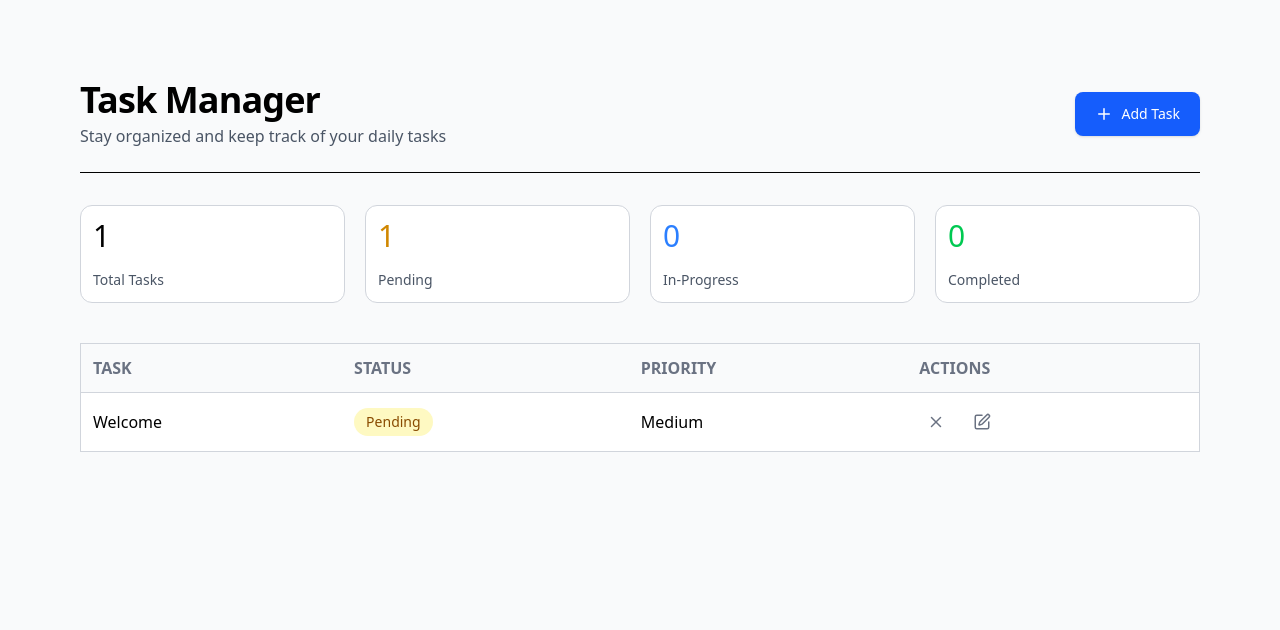
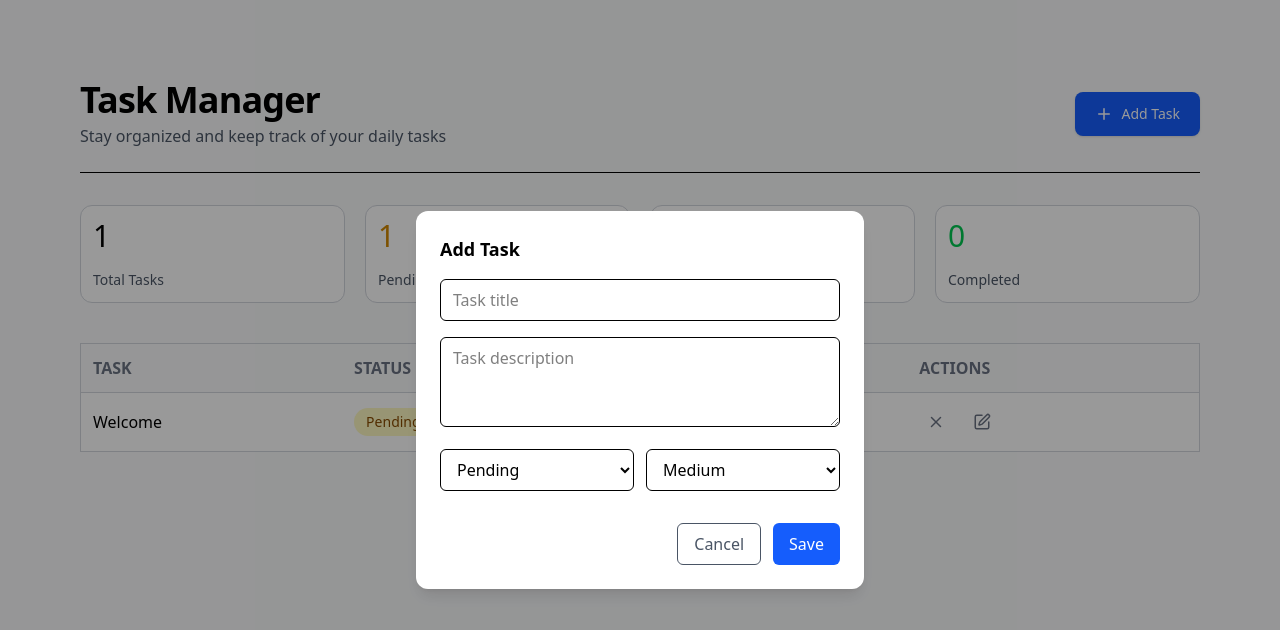
Before and after one commit to Roqeeb-dev/task-manager, a React (Vite) app: page / in a window 1280 px wide. Both pictures are taken after a click on the button "Add Task". Shown: the top 630 px of the page. Built offline with nearby package versions, Linux system fonts and the light colour scheme.

Commit message:
finished the prelim functionality

```diff
--- /dev/null
+++ b/src/components/Modal.tsx
@@ -0,0 +1,128 @@
+import { useEffect, useState } from "react";
+import type { Task } from "../pages/Tasks";
+
+interface ModalProps {
+  isOpen: boolean;
+  onClose: () => void;
+  onSave: (task: Task) => void;
+  initialTask?: Task | null;
+}
+
+const emptyTask: Task = {
+  _id: Date.now(),
+  title: "",
+  description: "",
+  status: "pending",
+  priority: "Medium",
+};
+
+export default function Modal({
+  isOpen,
+  onClose,
+  onSave,
+  initialTask,
+}: ModalProps) {
+  const [details, setDetails] = useState<Task>(emptyTask);
+
+  // Populate form when editing
+  useEffect(() => {
+    if (initialTask) {
+      setDetails(initialTask);
+    } else {
+      setDetails({ ...emptyTask, _id: Date.now() });
+    }
+  }, [initialTask, isOpen]);
+
+  if (!isOpen) return null;
+
+  function handleChange(
+    e: React.ChangeEvent<
+      HTMLInputElement | HTMLTextAreaElement | HTMLSelectElement
+    >,
+  ) {
+    const { name, value } = e.target;
+    setDetails((prev) => ({ ...prev, [name]: value }));
+  }
+
+  function handleSubmit(e: React.FormEvent) {
+    e.preventDefault();
+
+    if (!details.title.trim()) return;
+
+    onSave(details);
+    onClose();
+  }
+
+  return (
+    <div className="fixed inset-0 z-50 flex items-center justify-center bg-black/40">
+      {/* Modal */}
+      <div className="w-full max-w-md rounded-xl bg-white p-6 shadow-lg">
+        <h2 className="mb-4 text-lg font-semibold">
+          {initialTask ? "Edit Task" : "Add Task"}
+        </h2>
+
+        <form onSubmit={handleSubmit} className="space-y-4">
+          <input
+            type="text"
+            name="title"
+            placeholder="Task title"
+            value={details.title}
+            onChange={handleChange}
+            className="w-full rounded-md border px-3 py-2 focus:outline-none focus:ring"
+            required
+          />
+
+          <textarea
+            name="description"
+            placeholder="Task description"
+            rows={3}
+            value={details.description}
+            onChange={handleChange}
+            className="w-full rounded-md border px-3 py-2 focus:outline-none focus:ring"
+          />
+
+          <div className="grid grid-cols-2 gap-3">
+            <select
+              name="status"
+              value={details.status}
+              onChange={handleChange}
+              className="rounded-md border px-3 py-2"
+            >
+              <option value="pending">Pending</option>
+              <option value="in-progress">In Progress</option>
+              <option value="done">Done</option>
+            </select>
+
+            <select
+              name="priority"
+              value={details.priority}
+              onChange={handleChange}
+              className="rounded-md border px-3 py-2"
+            >
+              <option value="High">High</option>
+              <option value="Medium">Medium</option>
+              <option value="Low">Low</option>
+            </select>
+          </div>
+
+          <div className="flex justify-end gap-3 pt-4">
+            <button
+              type="button"
+              onClick={onClose}
+              className="rounded-md border px-4 py-2 text-gray-600 hover:bg-gray-100"
+            >
+              Cancel
+            </button>
+
+            <button
+              type="submit"
+              className="rounded-md bg-blue-600 px-4 py-2 text-white hover:bg-blue-700"
+            >
+              Save
+            </button>
+          </div>
+        </form>
+      </div>
+    </div>
+  );
+}
--- a/src/components/TaskList.tsx
+++ b/src/components/TaskList.tsx
@@ -3,6 +3,7 @@ import { X, Edit } from "lucide-react";
 
 interface TaskListProps {
   tasks: Task[];
+  onDelete: (id: number) => void;
 }
 
 const STATUS_STYLES = {
@@ -23,7 +24,7 @@ const STATUS_STYLES = {
   },
 } as const;
 
-export default function TaskList({ tasks }: TaskListProps) {
+export default function TaskList({ tasks, onDelete }: TaskListProps) {
   return (
     <main className="mt-10">
       <table className="w-full border border-gray-300 my-6">
@@ -56,6 +57,7 @@ export default function TaskList({ tasks }: TaskListProps) {
                   {/* Delete */}
                   <div className="group relative">
                     <button
+                      onClick={() => onDelete(task._id)}
                       className="p-2 rounded-md text-gray-500 hover:text-red-600 hover:bg-red-50 transition"
                       aria-label="Delete task"
                     >
--- a/src/pages/Tasks.tsx
+++ b/src/pages/Tasks.tsx
@@ -1,5 +1,6 @@
 import TaskDetails from "../components/TaskDetails";
 import TaskList from "../components/TaskList";
+import Modal from "../components/Modal";
 import { useState } from "react";
 import { Plus } from "lucide-react";
 
@@ -21,6 +22,19 @@ const defaultTask: Task = {
 
 export default function Tasks() {
   const [tasks, setTasks] = useState<Task[]>([defaultTask]);
+  const [isModalShown, setIsModalSHown] = useState<true | false>(false);
+
+  function deleteTask(id: number) {
+    setTasks((prev) => prev.filter((t) => t._id !== id));
+  }
+
+  function saveTask(task: Task) {
+    setTasks((prev) => [task, ...prev]);
+  }
+
+  function showModal() {
+    setIsModalSHown(true);
+  }
 
   return (
     <main className="max-w-6xl mx-auto px-4 py-10">
@@ -35,7 +49,10 @@ export default function Tasks() {
           </p>
         </div>
 
-        <button className="inline-flex items-center gap-2 bg-blue-600 text-white px-5 py-3 text-sm font-medium rounded-lg hover:bg-blue-700 transition shadow-sm">
+        <button
+          onClick={showModal}
+          className="inline-flex items-center gap-2 bg-blue-600 text-white px-5 py-3 text-sm font-medium rounded-lg hover:bg-blue-700 transition shadow-sm"
+        >
           <Plus size={18} />
           Add Task
         </button>
@@ -46,7 +63,7 @@ export default function Tasks() {
         <TaskDetails tasks={tasks} />
 
         {tasks.length > 0 ? (
-          <TaskList tasks={tasks} />
+          <TaskList tasks={tasks} onDelete={(id) => deleteTask(id)} />
         ) : (
           <div className="text-center py-16 border rounded-lg bg-gray-50">
             <p className="text-gray-600">
@@ -55,6 +72,13 @@ export default function Tasks() {
           </div>
         )}
       </section>
+
+      {/* Modal */}
+      <Modal
+        isOpen={isModalShown}
+        onClose={() => setIsModalSHown(false)}
+        onSave={(task) => saveTask(task)}
+      />
     </main>
   );
 }
```
Also changed, not shown: src/components/CreateTask.tsx (deleted, +0 -10 lines).
